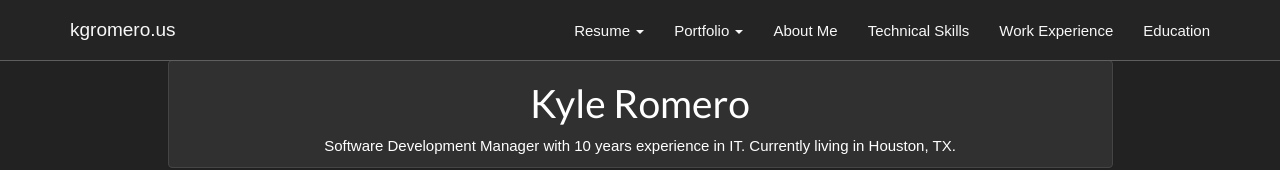
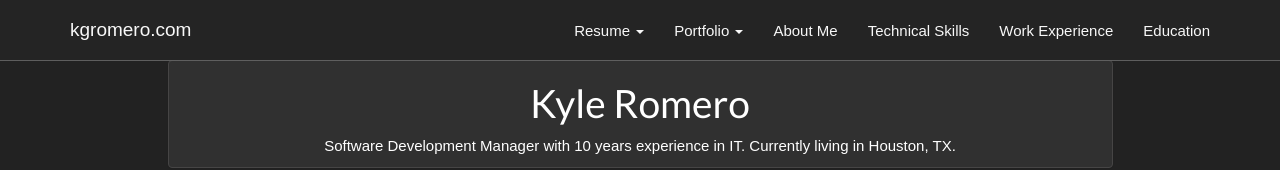
Before and after one commit to romero927/Netlify, a React (Create React App) app: page / in a window 1280 px wide. Shown: the top 170 px of the page. Built offline with nearby package versions, Linux system fonts and the light colour scheme.

Commit message:
Update URL

```diff
--- a/src/App.js
+++ b/src/App.js
@@ -10,7 +10,7 @@ class App extends Component {
         <Navbar fixedTop bsClass="navbar" collapseOnSelect>
           <Navbar.Header>
             <Navbar.Brand>
-              <a href="#">kgromero.us</a>
+              <a href="#">kgromero.com</a>
             </Navbar.Brand>
             <Navbar.Toggle />
           </Navbar.Header>
```
